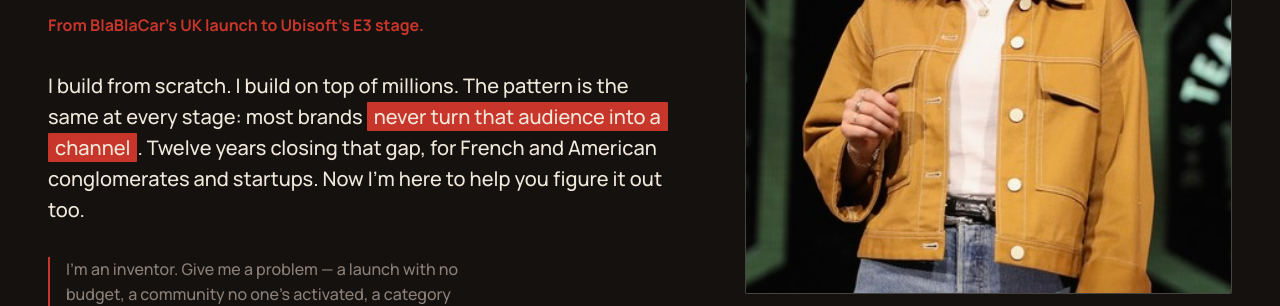
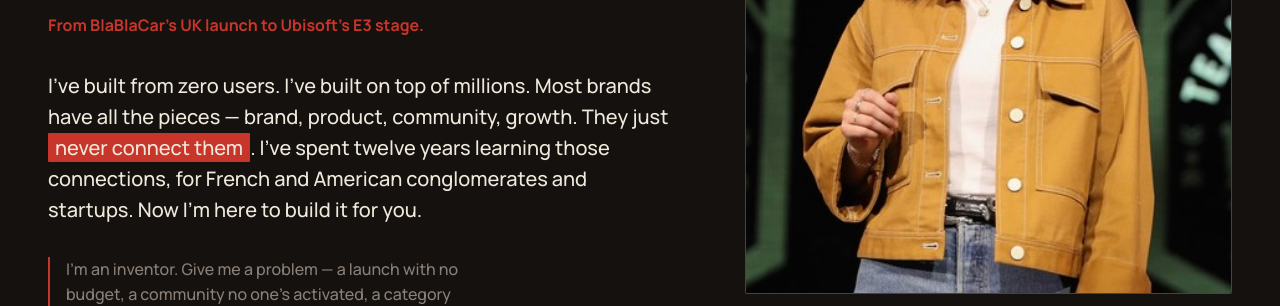
Before and after one commit to lolacolafola/laura-cordrey-site, a React (Vite) app: page /about in a window 1280 px wide. Shown: the part 530-836 px from the top of the page. Built offline with nearby package versions, Linux system fonts and the light colour scheme.

Commit message:
about lede: anchor 'zero / millions' with 'users' + silo critique + 'build it for you' close

```diff
--- a/src/pages/AboutPage.jsx
+++ b/src/pages/AboutPage.jsx
@@ -128,12 +128,13 @@ export default function AboutPage() {
                 From BlaBlaCar&rsquo;s UK launch to Ubisoft&rsquo;s E3 stage.
               </p>
               <p className="about-hero__lede">
-                I build from scratch. I build on top of millions. The
-                pattern is the same at every stage: most brands{' '}
-                <mark>never turn that audience into a channel</mark>.
-                Twelve years closing that gap, for French and American
-                conglomerates and startups. Now I&rsquo;m here to help
-                you figure it out too.
+                I&rsquo;ve built from zero users. I&rsquo;ve built on top
+                of millions. Most brands have all the pieces — brand,
+                product, community, growth. They just{' '}
+                <mark>never connect them</mark>. I&rsquo;ve spent twelve
+                years learning those connections, for French and American
+                conglomerates and startups. Now I&rsquo;m here to build
+                it for you.
               </p>
               <p className="about-hero__sublede">
                 I&rsquo;m an inventor. Give me a problem — a launch with no
```
